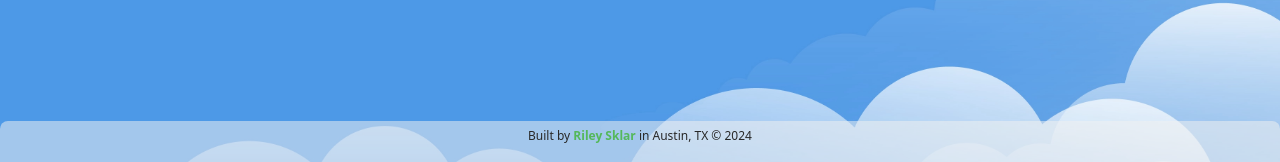
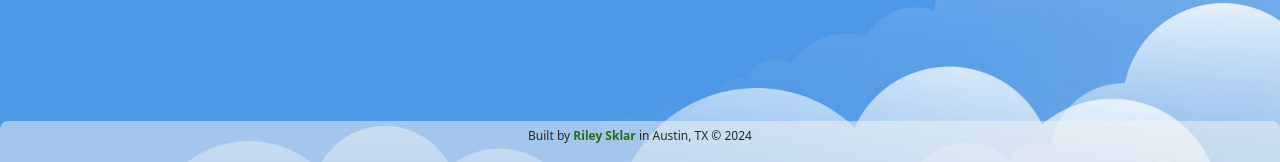
Before and after one commit to rileysklar/react-weather-app, a React (Create React App) app: page / in a window 1280 px wide. Shown: the part 638-800 px from the top of the page. Built offline with nearby package versions, Linux system fonts and the light colour scheme; no server answers.

Commit message:
link color

```diff
--- a/src/App.css
+++ b/src/App.css
@@ -1,6 +1,6 @@
 a {
   text-decoration: none;
-  color: #54b85a;
+  color: #226f14;
   font-weight: 700;
 }
 
--- a/src/components/current-weather/current-weather.css
+++ b/src/components/current-weather/current-weather.css
@@ -74,7 +74,8 @@
 }
 
 .condition {
-  color: #54b85a;
+  color: #226f14;
+  font-weight: 900;
 }
 
 .parameter-label.top {
```
